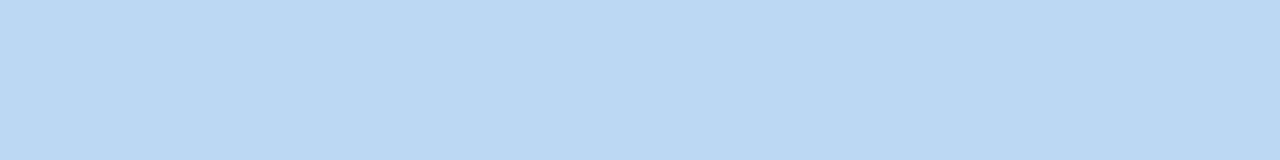
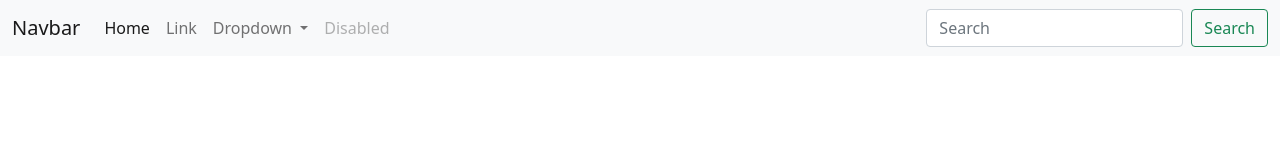
Before and after one commit to RKBGK/html-102, a plain HTML site: page index.html in a window 1280 px wide. Drawn offline with nearby package versions, Linux system fonts and the light colour scheme.

Commit message:
adding navbar

```diff
--- a/index.html
+++ b/index.html
@@ -4,11 +4,47 @@
     <meta charset="UTF-8">
     <meta http-equiv="X-UA-Compatible" content="IE=edge">
     <meta name="viewport" content="width=device-width, initial-scale=1.0">
-    <link rel="stylesheet" href="main.css">
+    <link href="https://cdn.jsdelivr.net/npm/bootstrap@5.0.2/dist/css/bootstrap.min.css" rel="stylesheet" integrity="sha384-EVSTQN3/azprG1Anm3QDgpJLIm9Nao0Yz1ztcQTwFspd3yD65VohhpuuCOmLASjC" crossorigin="anonymous">
+
     <title>Practice July17</title>
 </head>
 <body>
-
-    <script src="main.js"></script>
+    <script src="https://cdn.jsdelivr.net/npm/bootstrap@5.0.2/dist/js/bootstrap.bundle.min.js" integrity="sha384-MrcW6ZMFYlzcLA8Nl+NtUVF0sA7MsXsP1UyJoMp4YLEuNSfAP+JcXn/tWtIaxVXM" crossorigin="anonymous"></script>
+    <nav class="navbar navbar-expand-lg navbar-light bg-light">
+        <div class="container-fluid">
+          <a class="navbar-brand" href="#">Navbar</a>
+          <button class="navbar-toggler" type="button" data-bs-toggle="collapse" data-bs-target="#navbarSupportedContent" aria-controls="navbarSupportedContent" aria-expanded="false" aria-label="Toggle navigation">
+            <span class="navbar-toggler-icon"></span>
+          </button>
+          <div class="collapse navbar-collapse" id="navbarSupportedContent">
+            <ul class="navbar-nav me-auto mb-2 mb-lg-0">
+              <li class="nav-item">
+                <a class="nav-link active" aria-current="page" href="#">Home</a>
+              </li>
+              <li class="nav-item">
+                <a class="nav-link" href="#">Link</a>
+              </li>
+              <li class="nav-item dropdown">
+                <a class="nav-link dropdown-toggle" href="#" id="navbarDropdown" role="button" data-bs-toggle="dropdown" aria-expanded="false">
+                  Dropdown
+                </a>
+                <ul class="dropdown-menu" aria-labelledby="navbarDropdown">
+                  <li><a class="dropdown-item" href="#">Action</a></li>
+                  <li><a class="dropdown-item" href="#">Another action</a></li>
+                  <li><hr class="dropdown-divider"></li>
+                  <li><a class="dropdown-item" href="#">Something else here</a></li>
+                </ul>
+              </li>
+              <li class="nav-item">
+                <a class="nav-link disabled" href="#" tabindex="-1" aria-disabled="true">Disabled</a>
+              </li>
+            </ul>
+            <form class="d-flex">
+              <input class="form-control me-2" type="search" placeholder="Search" aria-label="Search">
+              <button class="btn btn-outline-success" type="submit">Search</button>
+            </form>
+          </div>
+        </div>
+      </nav>
 </body>
 </html>
```
